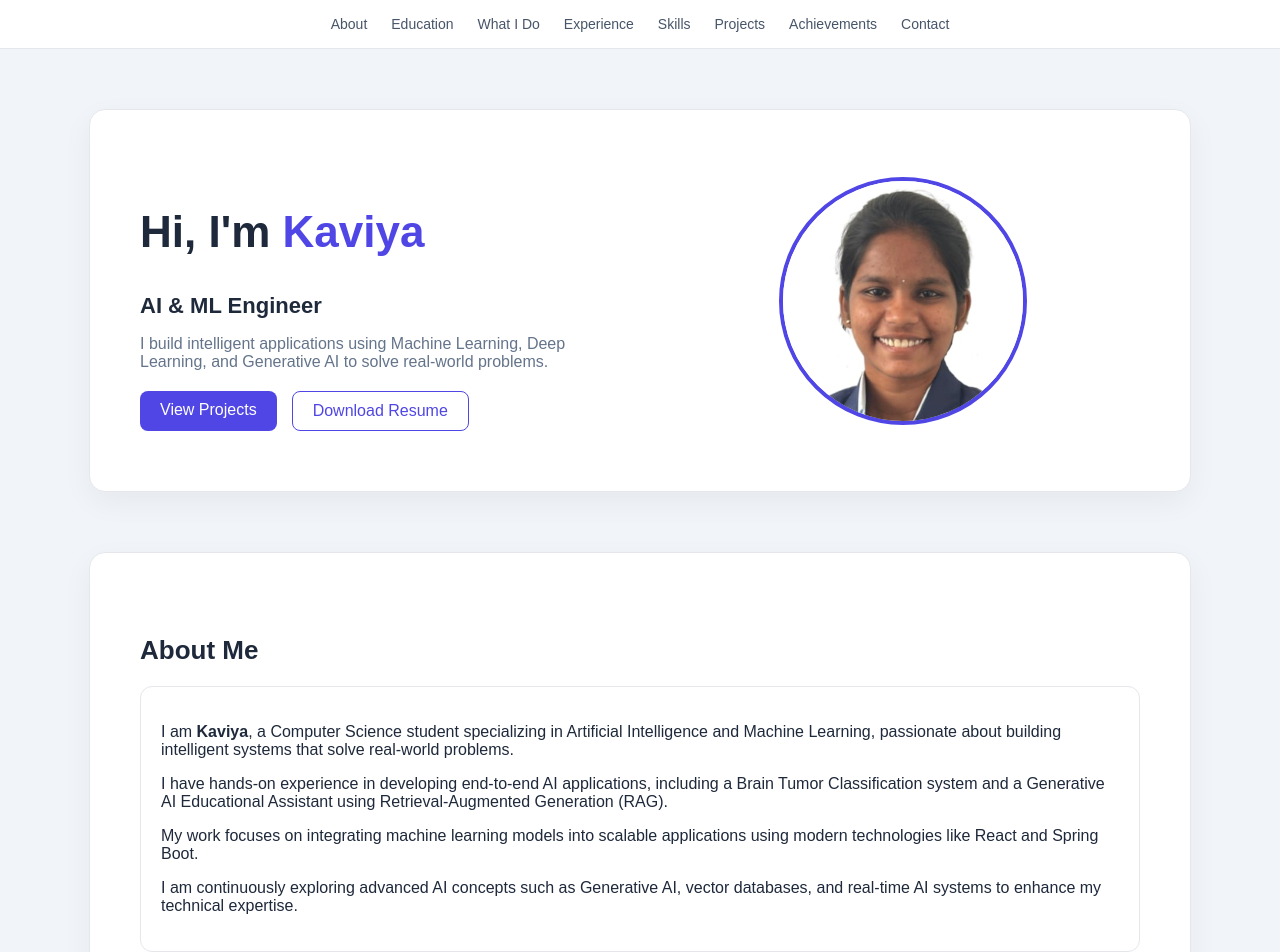
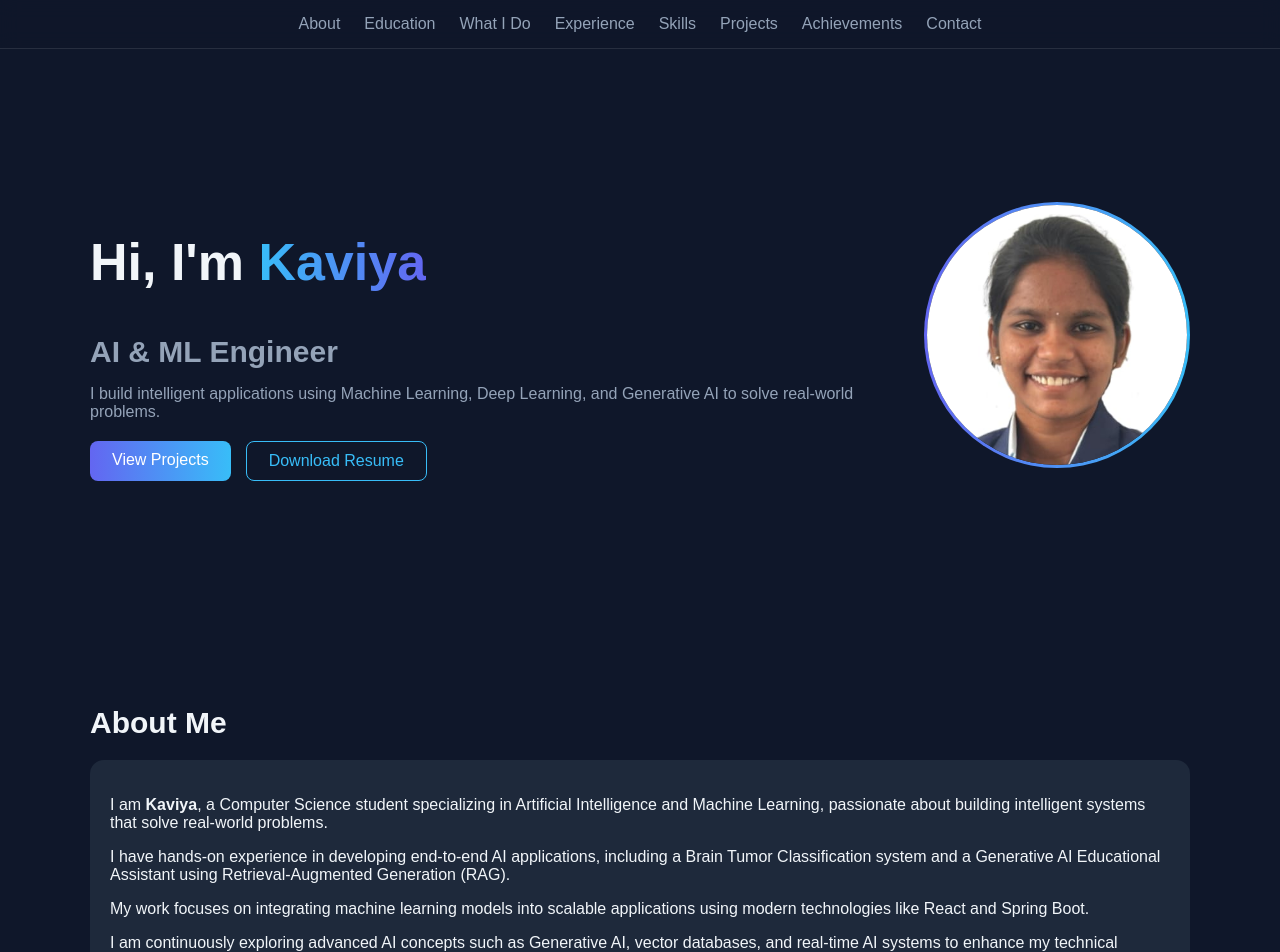
Before and after one commit to Kaviya-Balamurugan/portfolio, a React (Create React App) app: page / in a window 1280 px wide. Shown: the top 952 px of the page. Built offline with nearby package versions, Linux system fonts and the light colour scheme.

Commit message:
Added premium animation UI

```diff
--- a/src/App.css
+++ b/src/App.css
@@ -1,157 +1,159 @@
 /* ================= GLOBAL ================= */
+
 body {
   margin: 0;
   font-family: 'Poppins', sans-serif;
-  background: #f1f5f9;
-  color: #1e293b;
-}
-
-html {
-  scroll-behavior: smooth;
+  background: #0f172a;   /* dark background */
+  color: #f1f5f9;
 }
 
 /* ================= NAVBAR ================= */
+
 .navbar-pro {
   position: sticky;
   top: 0;
-  background: white;
-  border-bottom: 1px solid #e5e7eb;
+  background: rgba(15,23,42,0.8);
+  backdrop-filter: blur(10px);
   display: flex;
   justify-content: center;
   padding: 15px;
-  z-index: 1000;
+  border-bottom: 1px solid rgba(255,255,255,0.1);
 }
 
 .nav-links a {
   margin: 0 12px;
   text-decoration: none;
-  color: #475569;
-  font-size: 14px;
+  color: #94a3b8;
 }
 
 .nav-links a:hover {
-  color: #4f46e5;
+  color: #38bdf8;
 }
 
-/* ================= SECTION (CARD STYLE) ================= */
+/* ================= SECTION ================= */
+
 section {
-  max-width: 1000px;
-  margin: 60px auto;
-  padding: 60px 50px;
-
-  background: white;
-  border-radius: 16px;
-  border: 1px solid #e5e7eb;
-
-  box-shadow: 0 10px 30px rgba(0,0,0,0.05);
+  max-width: 1100px;
+  margin: 80px auto;
+  padding: 60px 40px;
 }
 
 /* ================= HERO ================= */
+
 .hero {
   display: flex;
   align-items: center;
   justify-content: space-between;
-  gap: 50px;
+  gap: 60px;
 }
 
 /* LEFT */
-.hero-text {
-  flex: 1;
-}
-
 .hero-text h1 {
-  font-size: 44px;
+  font-size: 52px;
 }
 
 .hero-text h1 span {
-  color: #4f46e5;
+  background: linear-gradient(90deg, #38bdf8, #6366f1);
+  -webkit-background-clip: text;
+  -webkit-text-fill-color: transparent;
 }
 
 .hero-text h2 {
-  font-size: 22px;
+  color: #94a3b8;
   margin: 10px 0;
 }
 
 .hero-text p {
-  color: #64748b;
-  margin-bottom: 20px;
+  color: #94a3b8;
 }
 
 /* BUTTONS */
 .hero-buttons {
+  margin-top: 20px;
   display: flex;
   gap: 15px;
 }
 
 .btn-primary {
-  background: #4f46e5;
+  background: linear-gradient(90deg, #6366f1, #38bdf8);
   color: white;
-  padding: 10px 20px;
+  padding: 10px 22px;
   border-radius: 8px;
   text-decoration: none;
+  transition: 0.3s;
 }
 
 .btn-primary:hover {
-  background: #4338ca;
+  transform: scale(1.05);
 }
 
 .btn-secondary {
-  border: 1px solid #4f46e5;
-  color: #4f46e5;
-  padding: 10px 20px;
+  border: 1px solid #38bdf8;
+  padding: 10px 22px;
   border-radius: 8px;
+  color: #38bdf8;
   text-decoration: none;
 }
 
 .btn-secondary:hover {
-  background: #4f46e5;
-  color: white;
+  background: #38bdf8;
+  color: #0f172a;
 }
 
 /* IMAGE */
 .hero-image {
-  flex: 1;
   display: flex;
   justify-content: center;
 }
 
 .hero-image img {
-  width: 240px;
-  height: 240px;
+  width: 260px;
+  height: 260px;
   border-radius: 50%;
-  border: 4px solid #4f46e5;
   object-fit: cover;
+
+  border: 3px solid transparent;
+  background: linear-gradient(#0f172a, #0f172a) padding-box,
+              linear-gradient(90deg, #6366f1, #38bdf8) border-box;
+}
+
+/* ================= CARDS ================= */
+
+.card,
+.project-card,
+.skill-card {
+  background: #1e293b;
+  border-radius: 14px;
+  padding: 20px;
+  margin-bottom: 20px;
+  transition: 0.3s;
+}
+
+.card:hover,
+.project-card:hover,
+.skill-card:hover {
+  transform: translateY(-6px);
+  box-shadow: 0 10px 30px rgba(56,189,248,0.2);
+}
+
+/* ================= SKILLS ================= */
+
+.skills-container {
+  display: grid;
+  grid-template-columns: repeat(3, 1fr);
+  gap: 20px;
 }
 
 /* ================= HEADINGS ================= */
+
 h2 {
-  font-size: 26px;
+  font-size: 30px;
   margin-bottom: 20px;
 }
 
-/* ================= CARDS ================= */
-.card,
-.project-card,
-.skill-card {
-  border: 1px solid #e5e7eb;
-  padding: 20px;
-  border-radius: 12px;
-  margin-bottom: 15px;
-}
+/* ================= MOBILE ================= */
 
-/* ================= SKILLS ================= */
-.skills-container {
-  display: grid;
-  grid-template-columns: repeat(3, 1fr);
-  gap: 15px;
-}
-
-/* ================= MOBILE ================= */
 @media (max-width: 768px) {
-  section {
-    padding: 40px 20px;
-  }
-
   .hero {
     flex-direction: column;
     text-align: center;
```
